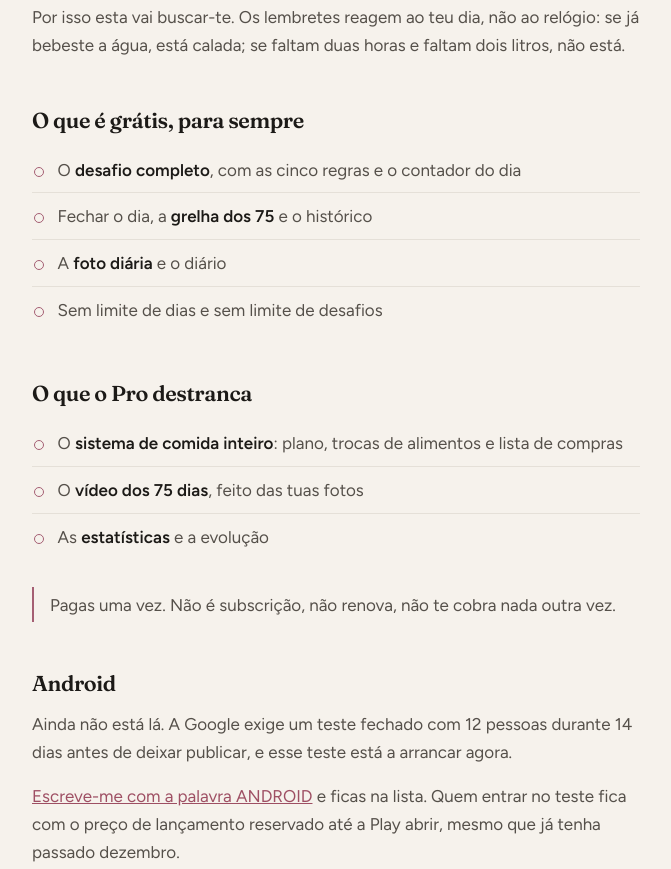
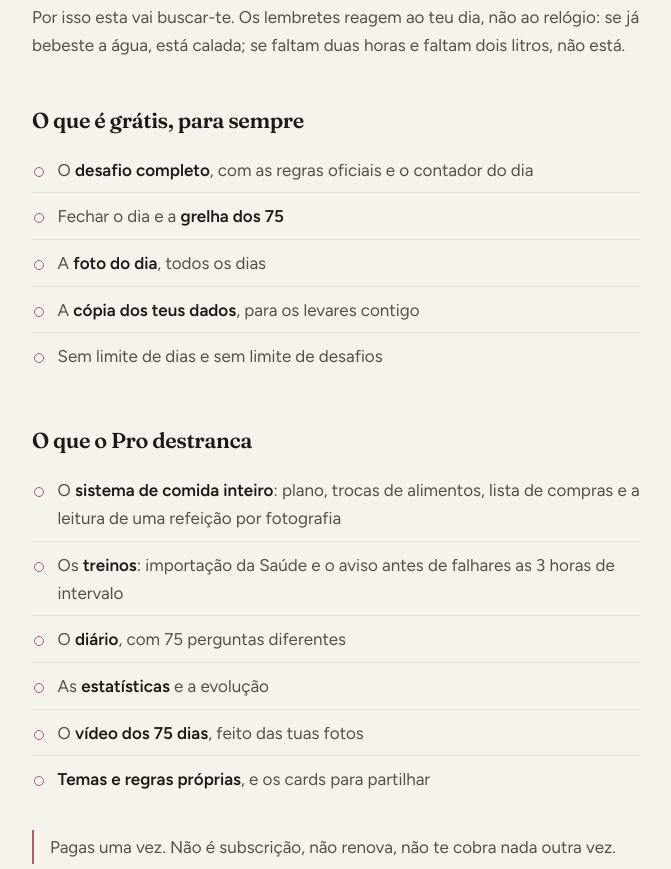
Before and after one commit to emabmsantana-art/75dias, a plain HTML site: page index.html in a window 1280 px wide. Shown: the part 892-1761 px from the top of the page, without its empty margins (304-975 px from the left). Drawn offline with Linux system fonts and the light colour scheme.

Commit message:
Corrige o que é grátis e o que é Pro
A página dizia que o diário era grátis. Não é: em src/domain/entitlement.ts
o journal está em pro. Grátis são o contador, as regras oficiais, fechar o
dia, a grelha dos 75, a foto do dia e a cópia de segurança.

A lista do Pro também estava curta: faltavam os treinos, o diário, os temas
e as regras próprias, e a leitura de uma refeição por fotografia.

Co-Authored-By: Claude Opus 5 <noreply@anthropic.com>

```diff
--- a/index.html
+++ b/index.html
@@ -124,18 +124,22 @@
   <h2>O que é grátis, para sempre</h2>
 
   <ul>
-    <li>O <b>desafio completo</b>, com as cinco regras e o contador do dia</li>
-    <li>Fechar o dia, a <b>grelha dos 75</b> e o histórico</li>
-    <li>A <b>foto diária</b> e o diário</li>
+    <li>O <b>desafio completo</b>, com as regras oficiais e o contador do dia</li>
+    <li>Fechar o dia e a <b>grelha dos 75</b></li>
+    <li>A <b>foto do dia</b>, todos os dias</li>
+    <li>A <b>cópia dos teus dados</b>, para os levares contigo</li>
     <li>Sem limite de dias e sem limite de desafios</li>
   </ul>
 
   <h2>O que o Pro destranca</h2>
 
   <ul>
-    <li>O <b>sistema de comida inteiro</b>: plano, trocas de alimentos e lista de compras</li>
+    <li>O <b>sistema de comida inteiro</b>: plano, trocas de alimentos, lista de compras e a leitura de uma refeição por fotografia</li>
+    <li>Os <b>treinos</b>: importação da Saúde e o aviso antes de falhares as 3 horas de intervalo</li>
+    <li>O <b>diário</b>, com 75 perguntas diferentes</li>
+    <li>As <b>estatísticas</b> e a evolução</li>
     <li>O <b>vídeo dos 75 dias</b>, feito das tuas fotos</li>
-    <li>As <b>estatísticas</b> e a evolução</li>
+    <li><b>Temas e regras próprias</b>, e os cards para partilhar</li>
   </ul>
 
   <div class="nota">
```
